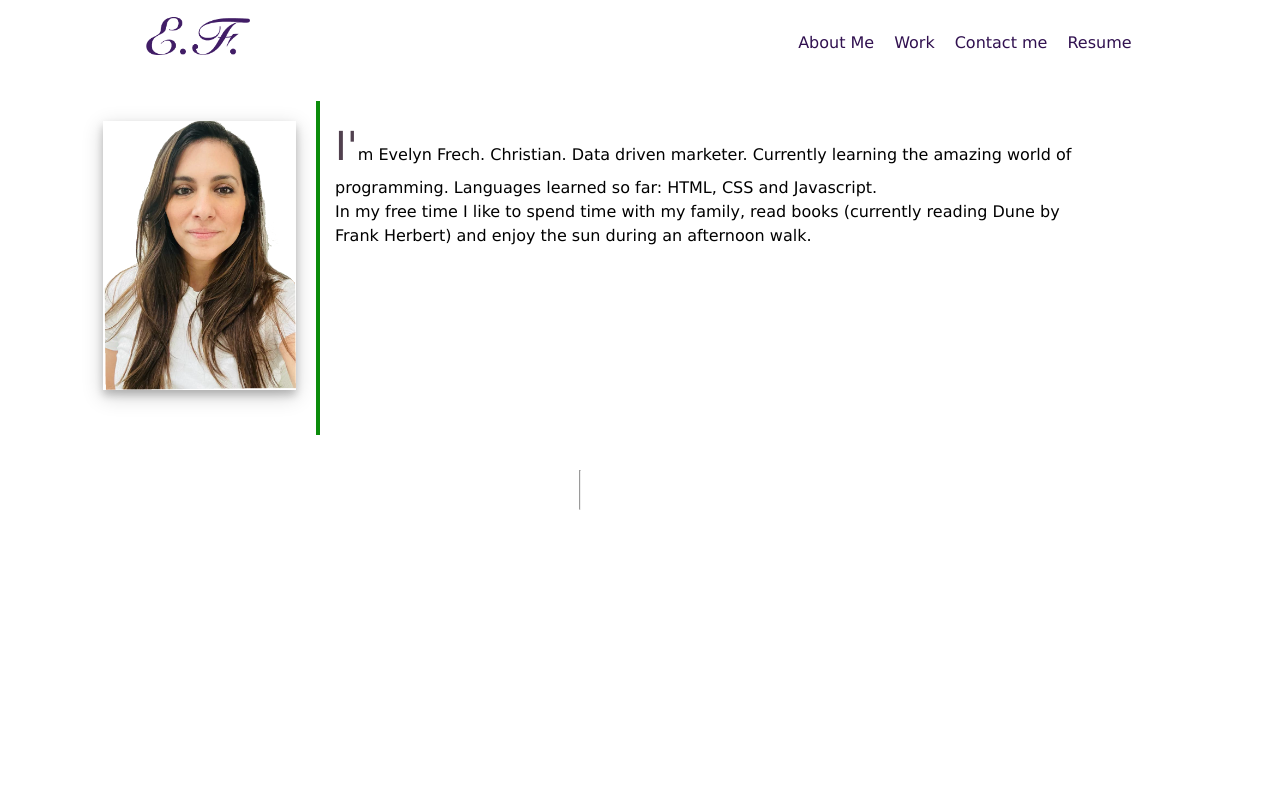
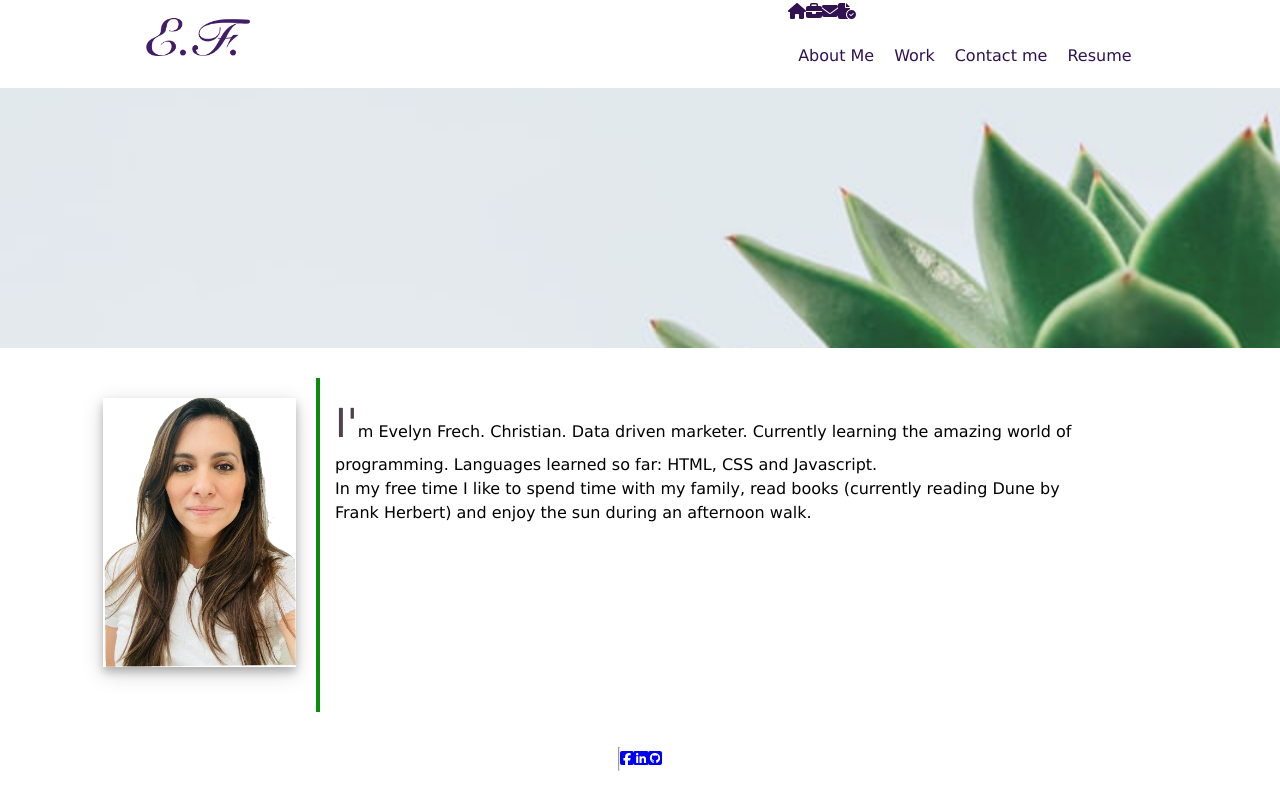
Before and after one commit to efrech/my-react-portfolio, a React (Create React App) app: page / in a window 1280 px wide. Built offline with nearby package versions, Linux system fonts and the light colour scheme.

Commit message:
modify components code to make it work

```diff
--- a/src/components/Footer/index.js
+++ b/src/components/Footer/index.js
@@ -1,12 +1,20 @@
 import React from 'react';
+import { FontAwesomeIcon } from '@fortawesome/react-fontawesome';
+import { faFacebookSquare, faLinkedin, faGithubSquare } from '@fortawesome/free-brands-svg-icons';
 
 function Footer() {
     return (
         <footer>
         <hr/>
-        <a href="https://www.facebook.com/evelyn.frech" class="fa fa-facebook"></a>
-        <a href="https://www.linkedin.com/evelyn.frech" class="fa fa-linkedin"></a>
-        <a href="#" class="fa fa-instagram"></a>
+        <a className='icon' href="https://www.facebook.com/evelyn.frech">
+        <FontAwesomeIcon icon={faFacebookSquare} />
+        </a>
+        <a className='icon' href="https://www.linkedin.com/evelyn.frech">
+        <FontAwesomeIcon icon={faLinkedin} />
+        </a>
+        <a className='icon' href="https://www.linkedin.com/evelyn.frech">
+        <FontAwesomeIcon icon={faGithubSquare} />
+        </a>
       </footer>
     )
 }
--- a/src/components/Header/index.js
+++ b/src/components/Header/index.js
@@ -2,7 +2,7 @@ import React from 'react';
 
 function Header() {
     return (
-<div></div>
+        <div class="banner-image"></div>
     )
 }
 
--- a/src/components/Navigation/index.js
+++ b/src/components/Navigation/index.js
@@ -1,13 +1,29 @@
 import React from 'react';
-import LogoName from '../../assets/images/E.png'
+import { Link, NavLink } from 'react-router-dom';
+import LogoName from '../../assets/images/E.png';
+import {FontAwesomeIcon} from '@fortawesome/react-fontawesome';
+import {faBriefcase, faEnvelope, faFileCircleCheck, faHome} from '@fortawesome/free-solid-svg-icons';
 
 function Navigation() {
     return (
-        <nav class="navbar">
-        <div>
-          <img class="logo" src={LogoName} alt="logo"/>
-        </div>
-        <ul class="nav-list">
+        <div className="navbar">
+        <Link to="/">
+          <img className="logo" src={LogoName} alt="logo"/>
+        </Link>
+        <nav className='nav-list'>
+          <NavLink exact="true" activeclassname="active" to="/" className="about-link">
+            <FontAwesomeIcon icon={faHome} />
+          </NavLink>
+          <NavLink exact="true" activeclassname="active" to="/portfolio" className="project-link">
+            <FontAwesomeIcon icon={faBriefcase} />
+          </NavLink>
+          <NavLink exact="true" activeclassname="active" to="/contact" className="contact-link">
+            <FontAwesomeIcon icon={faEnvelope} />
+          </NavLink>
+          <NavLink exact="true" activeclassname="active" to="/resume" className="resume-link">
+            <FontAwesomeIcon icon={faFileCircleCheck} />
+          </NavLink>
+          <ul class="nav-list">
           <li class="list-item">
             <a href="#about">About Me</a>
           </li>
@@ -21,7 +37,8 @@ function Navigation() {
             <a href="asset/Resume Evelyn_Frech.pdf" target="_blank">Resume</a>
           </li>
         </ul>
-      </nav>
+        </nav>
+      </div>
     )
 }
 
--- a/src/components/Resume/index.js
+++ b/src/components/Resume/index.js
@@ -2,7 +2,7 @@ import React from 'react';
 
 function Footer() {
     return (
-
+        <div>Hello</div>
     )
 }
 
```
Also changed, not shown: src/components/About/index.js (deleted, +0 -20 lines), src/components/Contact/index.js (deleted, +0 -21 lines), src/components/Project/index.js (+23 -42 lines).
